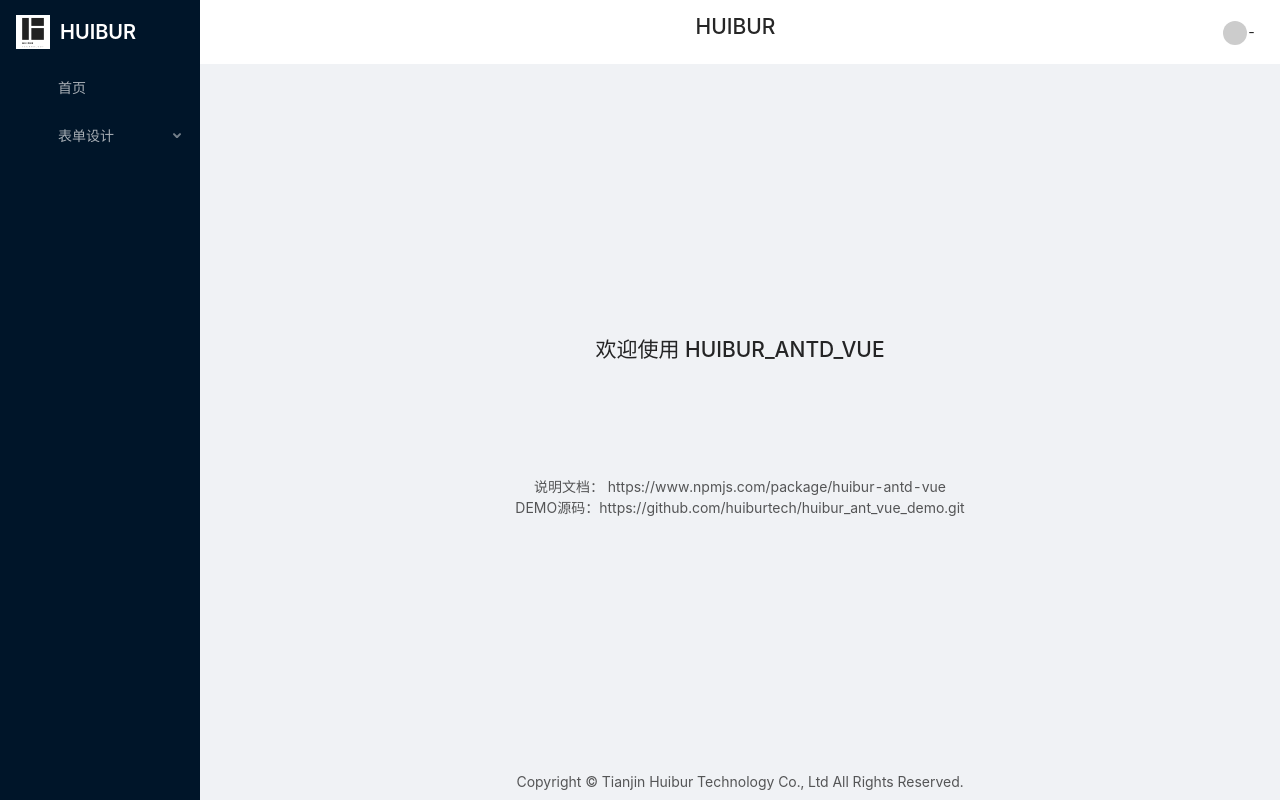
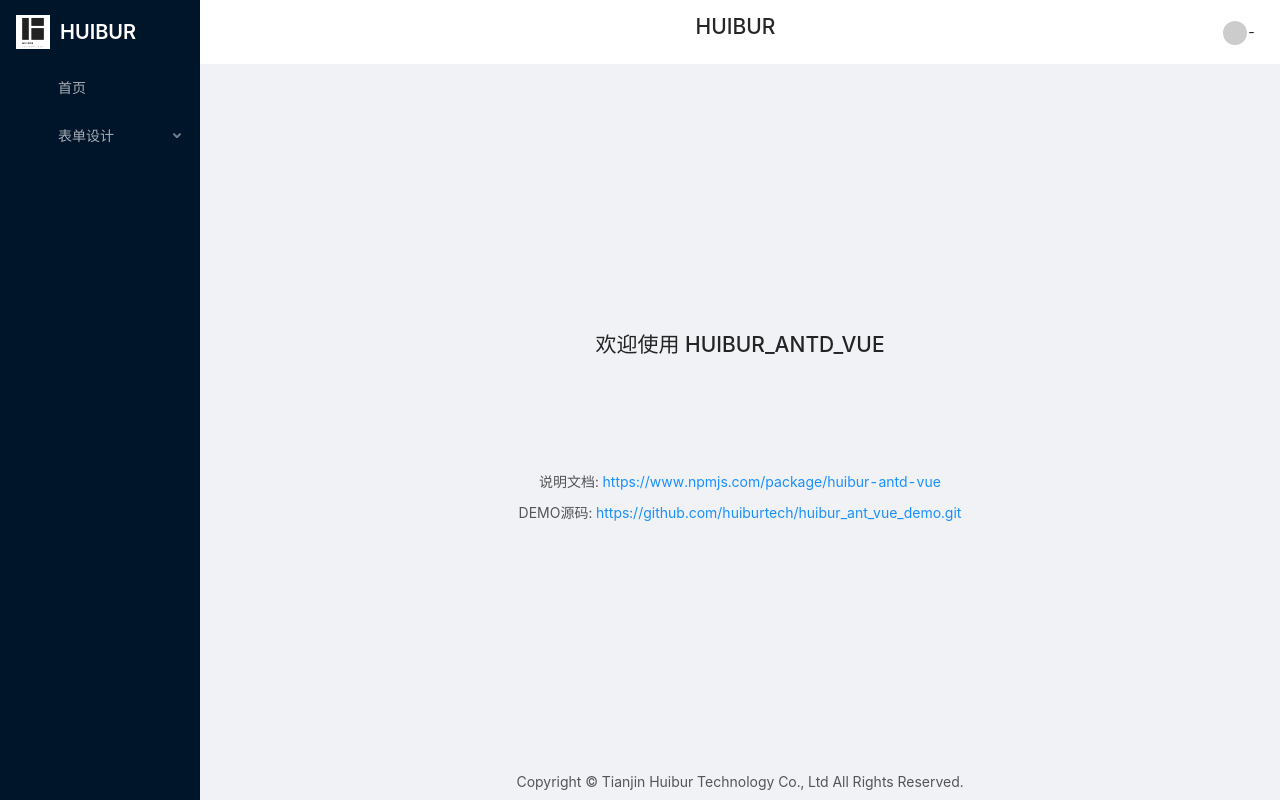
Before and after one commit to huiburtech/huibur_ant_vue_demo, a Vue app: page / in a window 1280 px wide. Built offline with nearby package versions, Linux system fonts and the light colour scheme.

Commit message:
修改首页链接

```diff
--- a/src/views/dashboard/index.vue
+++ b/src/views/dashboard/index.vue
@@ -2,8 +2,8 @@
   <div class="content">
 
       <h2>欢迎使用 HUIBUR_ANTD_VUE</h2>
-      <div style="margin-top: 100px">说明文档： https://www.npmjs.com/package/huibur-antd-vue</div>
-      <div>DEMO源码：https://github.com/huiburtech/huibur_ant_vue_demo.git</div>
+      <div style="margin-top: 100px">说明文档: <a href="https://www.npmjs.com/package/huibur-antd-vue">https://www.npmjs.com/package/huibur-antd-vue</a></div>
+      <div style="margin-top: 10px">DEMO源码: <a href="https://github.com/huiburtech/huibur_ant_vue_demo.git">https://github.com/huiburtech/huibur_ant_vue_demo.git</a></div>
   </div>
 </template>
 
```
